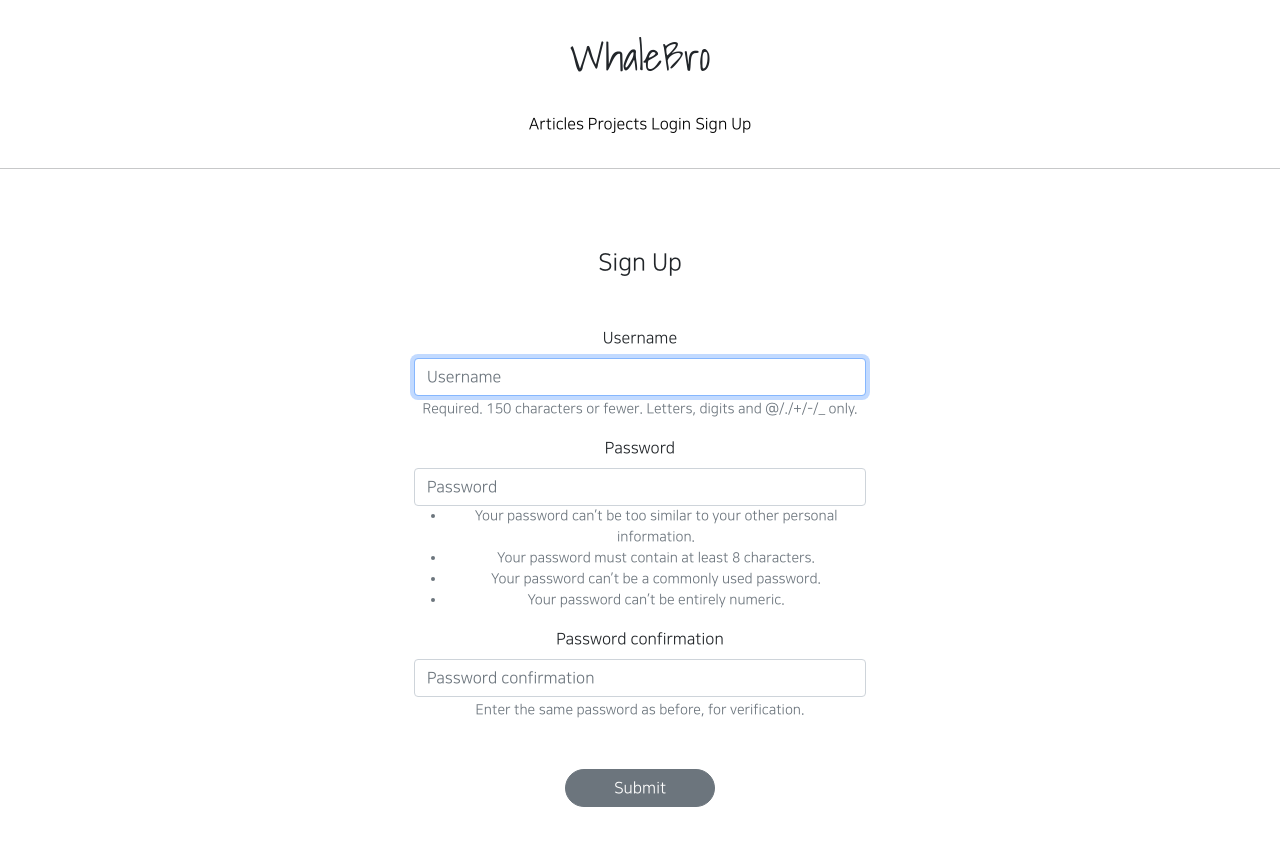
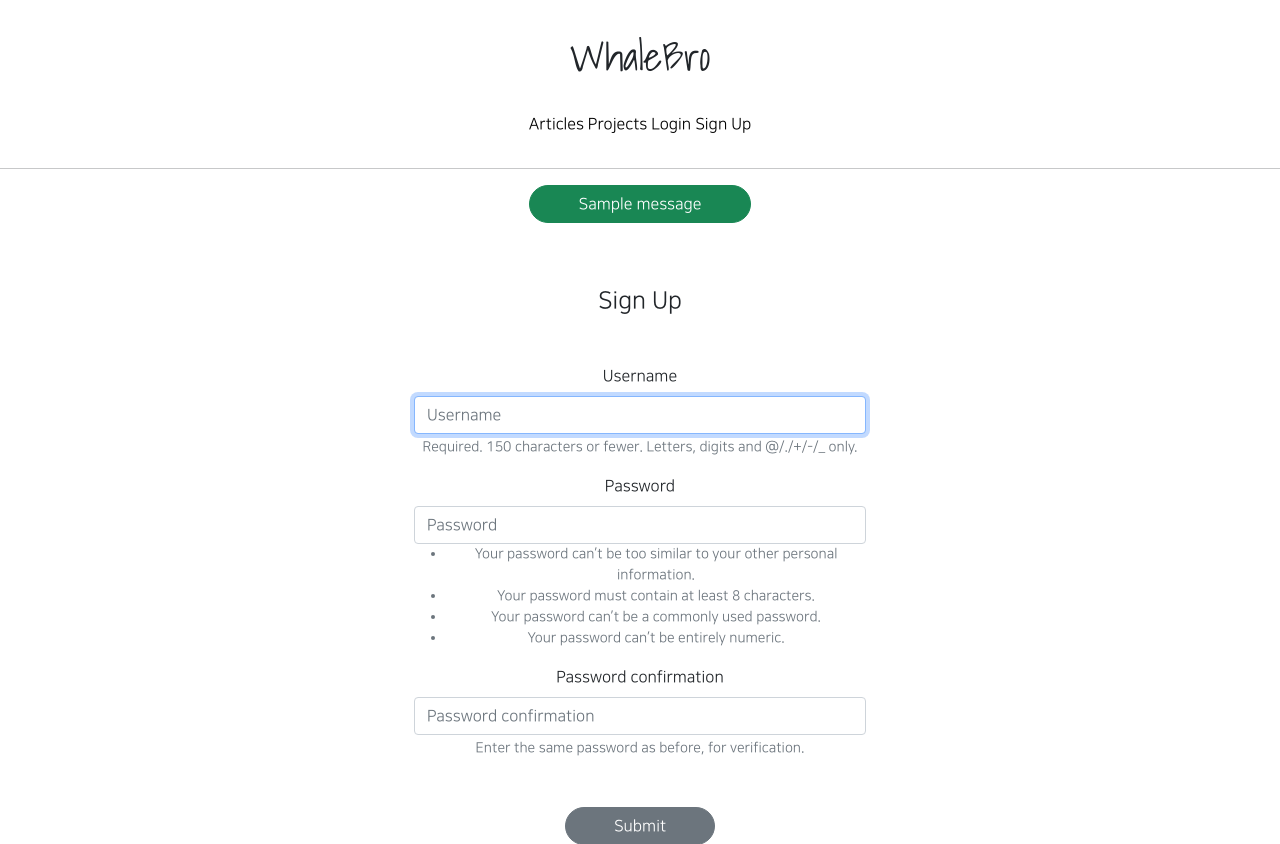
Before and after one commit to tkxksdl2/gis_6, a Django app: page /accounts/create/ in a window 1280 px wide. Shown: the top 844 px of the page. Run offline with Django 3.2, Linux system fonts and the light colour scheme; tables that the repository leaves empty hold one stand-in row (values such as "Sample post"); one stand-in notice (Sample message) is shown; parts of the project's set-up code (start-up, migrations or seed data) failed here and were passed over; some libraries are stand-ins or nearby versions.

Commit message:
08/24 6ban class commit 4. likeapp

```diff
--- a/likeapp/views.py
+++ b/likeapp/views.py
@@ -1,3 +1,4 @@
+from django.contrib import messages
 from django.contrib.auth.decorators import login_required
 from django.http import HttpResponseRedirect
 from django.shortcuts import render
@@ -22,12 +23,14 @@ class LikeArticleView(RedirectView):
                                                 article=article)
 
         if like_record.exists():
+            messages.add_message(request, messages.ERROR, '이미 좋아요 한 글입니다.')
             return HttpResponseRedirect(reverse('articleapp:detail',
                                                 kwargs={'pk': kwargs['article_pk']}))
         else:
             LikeRecord(user=user, article=article).save()
         article.like += 1
         article.save()
+        messages.add_message(request, messages.SUCCESS, '좋아요가 반영되었습니다!')
         return super().get(request, *args, **kwargs)
 
     def get_redirect_url(self, *args, **kwargs):
--- a/templates/base.html
+++ b/templates/base.html
@@ -5,8 +5,16 @@
 
     {%  include 'header.html' %}
 
+    <hr>
 
-    <hr>
+
+    {% for message in messages %}
+        <div class="text-center">
+        <div class="btn btn-success rounded-pill px-5">
+            {{ message }}
+        </div>
+        </div>
+    {% endfor %}
 
     {% block content %}
     {% endblock %}
```
